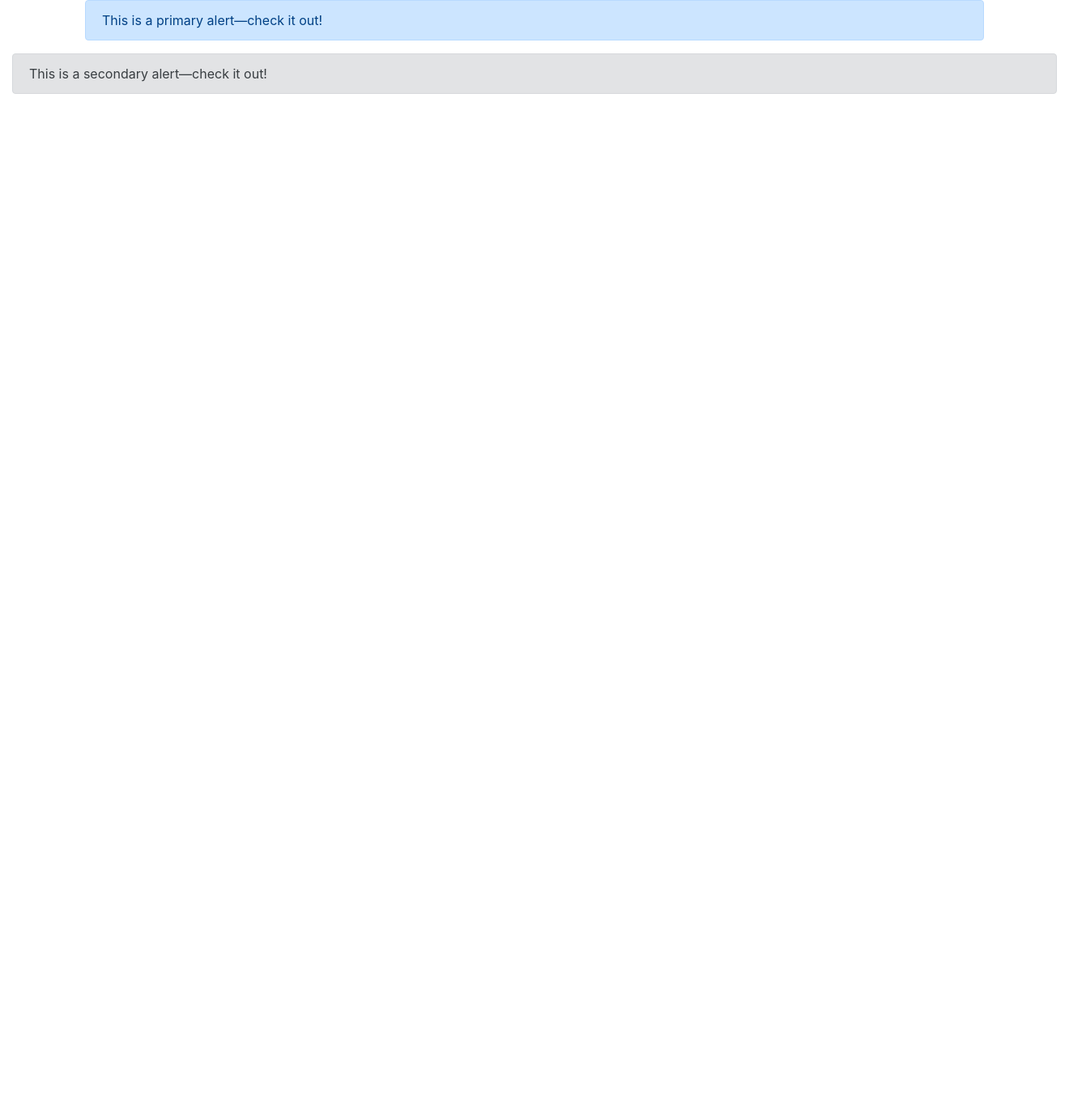
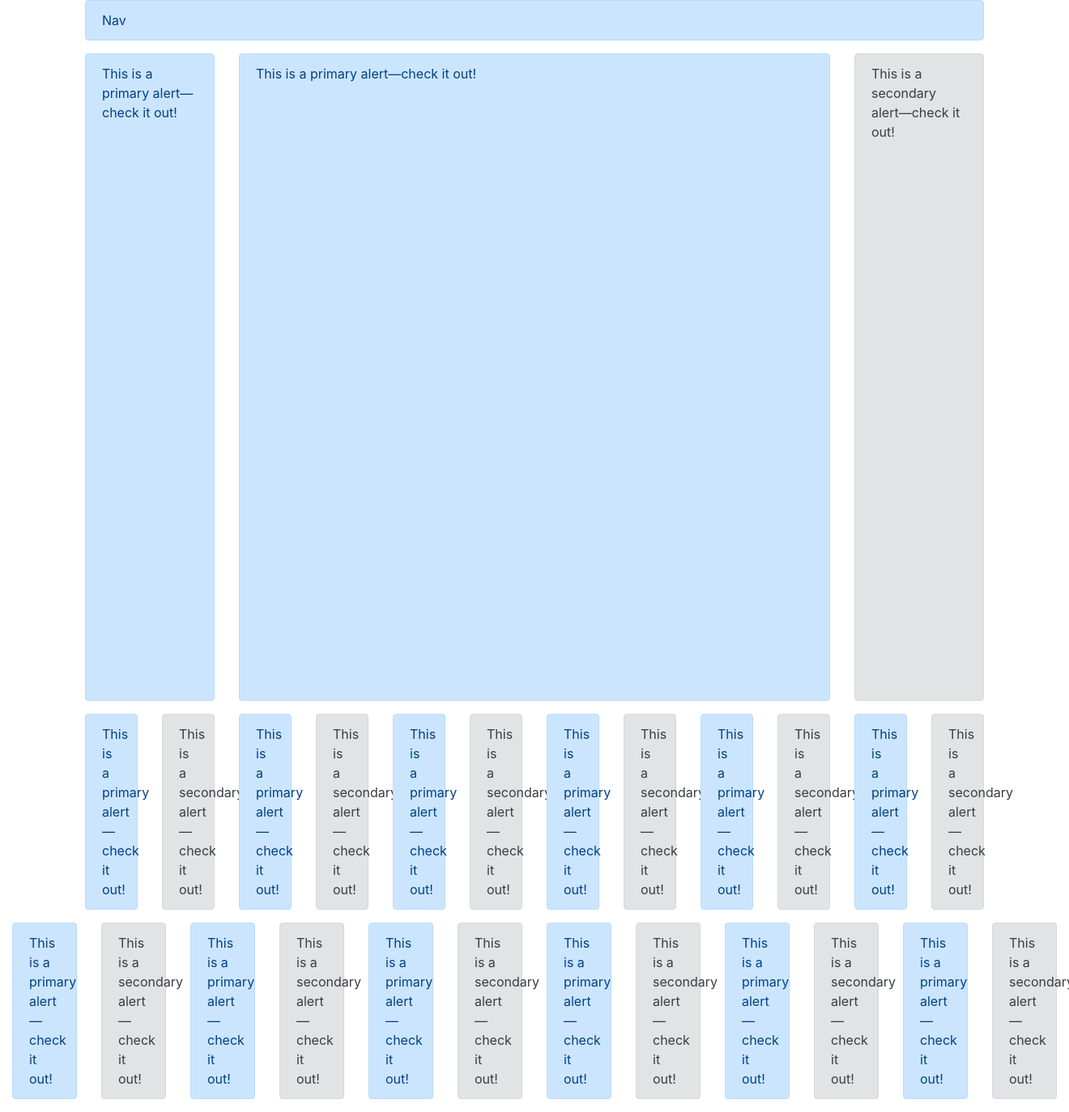
Before and after one commit to frifaie/DjEcommerce, a Django app: page /bootstrap/ in a window 1320 px wide. Shown: the whole page at 81% size. Before the commit the page ends 116 px from the top, so only its background shows below. Run offline with Django 3.2, Linux system fonts and the light colour scheme; some libraries are stand-ins or nearby versions.

Commit message:
4-2-Row & Column

```diff
--- a/src/templates/bootstrap/example.html
+++ b/src/templates/bootstrap/example.html
@@ -11,14 +11,159 @@
     <title>Hello, world!</title>
   </head>
   <body>
+  <div class="container">
+      <div class="row">
+          <div class="col-12">
+              <div class="alert alert-primary" role="alert">
+                Nav
+              </div>
+          </div>
+      </div>
+      <div class="row">
+          <div class="col-2">
+              <div class="alert alert-primary" role="alert" style="min-height: 800px;">
+                    This is a primary alert—check it out!
+              </div>
+          </div>
+          <div class="col-8">
+              <div class="alert alert-primary" role="alert" style="min-height: 800px;">
+                    This is a primary alert—check it out!
+              </div>
+          </div>
+          <div class="col-2">
+              <div class="alert alert-secondary" role="alert" style="min-height: 800px;">
+                    This is a secondary alert—check it out!
+              </div>
+          </div>
+      </div>
+  </div>
     <div class="container">
-        <div class="alert alert-primary" role="alert">
-        This is a primary alert—check it out!
+        <div class="row">
+        <div class="col-1">
+            <div class="alert alert-primary" role="alert">
+            This is a primary alert—check it out!
+            </div>
+        </div>
+        <div class="col-1">
+            <div class="alert alert-secondary" role="alert">
+            This is a secondary alert—check it out!
+            </div>
+        </div>
+        <div class="col-1">
+            <div class="alert alert-primary" role="alert">
+            This is a primary alert—check it out!
+            </div>
+        </div>
+        <div class="col-1">
+            <div class="alert alert-secondary" role="alert">
+            This is a secondary alert—check it out!
+            </div>
+        </div>
+        <div class="col-1">
+            <div class="alert alert-primary" role="alert">
+            This is a primary alert—check it out!
+            </div>
+        </div>
+        <div class="col-1">
+            <div class="alert alert-secondary" role="alert">
+            This is a secondary alert—check it out!
+            </div>
+        </div>
+            <div class="col-1">
+            <div class="alert alert-primary" role="alert">
+            This is a primary alert—check it out!
+            </div>
+        </div>
+        <div class="col-1">
+            <div class="alert alert-secondary" role="alert">
+            This is a secondary alert—check it out!
+            </div>
+        </div>
+            <div class="col-1">
+            <div class="alert alert-primary" role="alert">
+            This is a primary alert—check it out!
+            </div>
+        </div>
+        <div class="col-1">
+            <div class="alert alert-secondary" role="alert">
+            This is a secondary alert—check it out!
+            </div>
+        </div>
+            <div class="col-1">
+            <div class="alert alert-primary" role="alert">
+            This is a primary alert—check it out!
+            </div>
+        </div>
+            <div class="col-1">
+            <div class="alert alert-secondary" role="alert">
+            This is a secondary alert—check it out!
+            </div>
         </div>
     </div>
+    </div>
     <div class="container-fluid">
-        <div class="alert alert-secondary" role="alert">
-        This is a secondary alert—check it out!
+               <div class="row">
+        <div class="col-1">
+            <div class="alert alert-primary" role="alert">
+            This is a primary alert—check it out!
+            </div>
+        </div>
+        <div class="col-1">
+            <div class="alert alert-secondary" role="alert">
+            This is a secondary alert—check it out!
+            </div>
+        </div>
+        <div class="col-1">
+            <div class="alert alert-primary" role="alert">
+            This is a primary alert—check it out!
+            </div>
+        </div>
+        <div class="col-1">
+            <div class="alert alert-secondary" role="alert">
+            This is a secondary alert—check it out!
+            </div>
+        </div>
+        <div class="col-1">
+            <div class="alert alert-primary" role="alert">
+            This is a primary alert—check it out!
+            </div>
+        </div>
+        <div class="col-1">
+            <div class="alert alert-secondary" role="alert">
+            This is a secondary alert—check it out!
+            </div>
+        </div>
+            <div class="col-1">
+            <div class="alert alert-primary" role="alert">
+            This is a primary alert—check it out!
+            </div>
+        </div>
+        <div class="col-1">
+            <div class="alert alert-secondary" role="alert">
+            This is a secondary alert—check it out!
+            </div>
+        </div>
+            <div class="col-1">
+            <div class="alert alert-primary" role="alert">
+            This is a primary alert—check it out!
+            </div>
+        </div>
+        <div class="col-1">
+            <div class="alert alert-secondary" role="alert">
+            This is a secondary alert—check it out!
+            </div>
+        </div>
+            <div class="col-1">
+            <div class="alert alert-primary" role="alert">
+            This is a primary alert—check it out!
+            </div>
+        </div>
+            <div class="col-1">
+            <div class="alert alert-secondary" role="alert">
+            This is a secondary alert—check it out!
+            </div>
+        </div>
+    </div>
         </div>
     </div>
 
```
